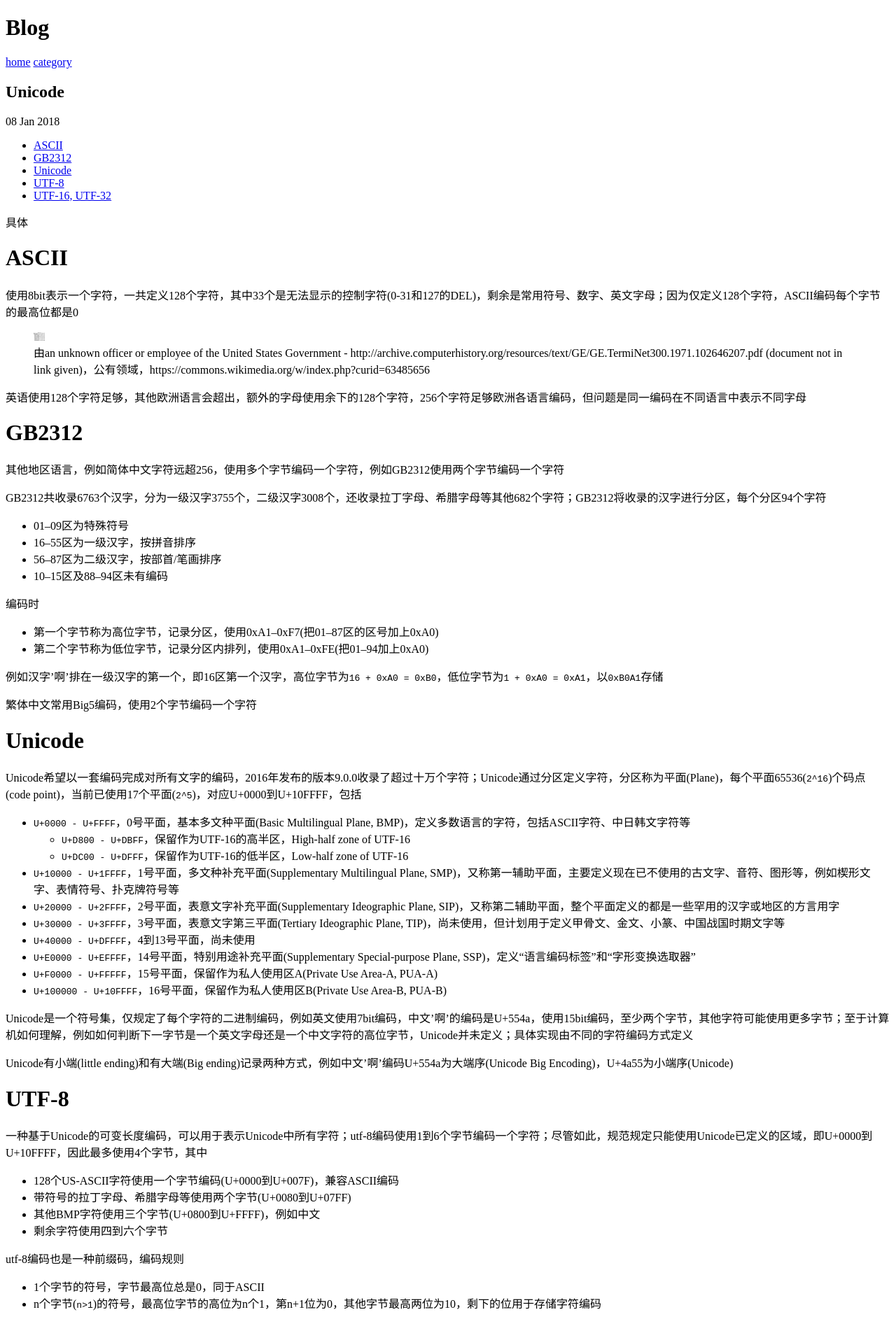
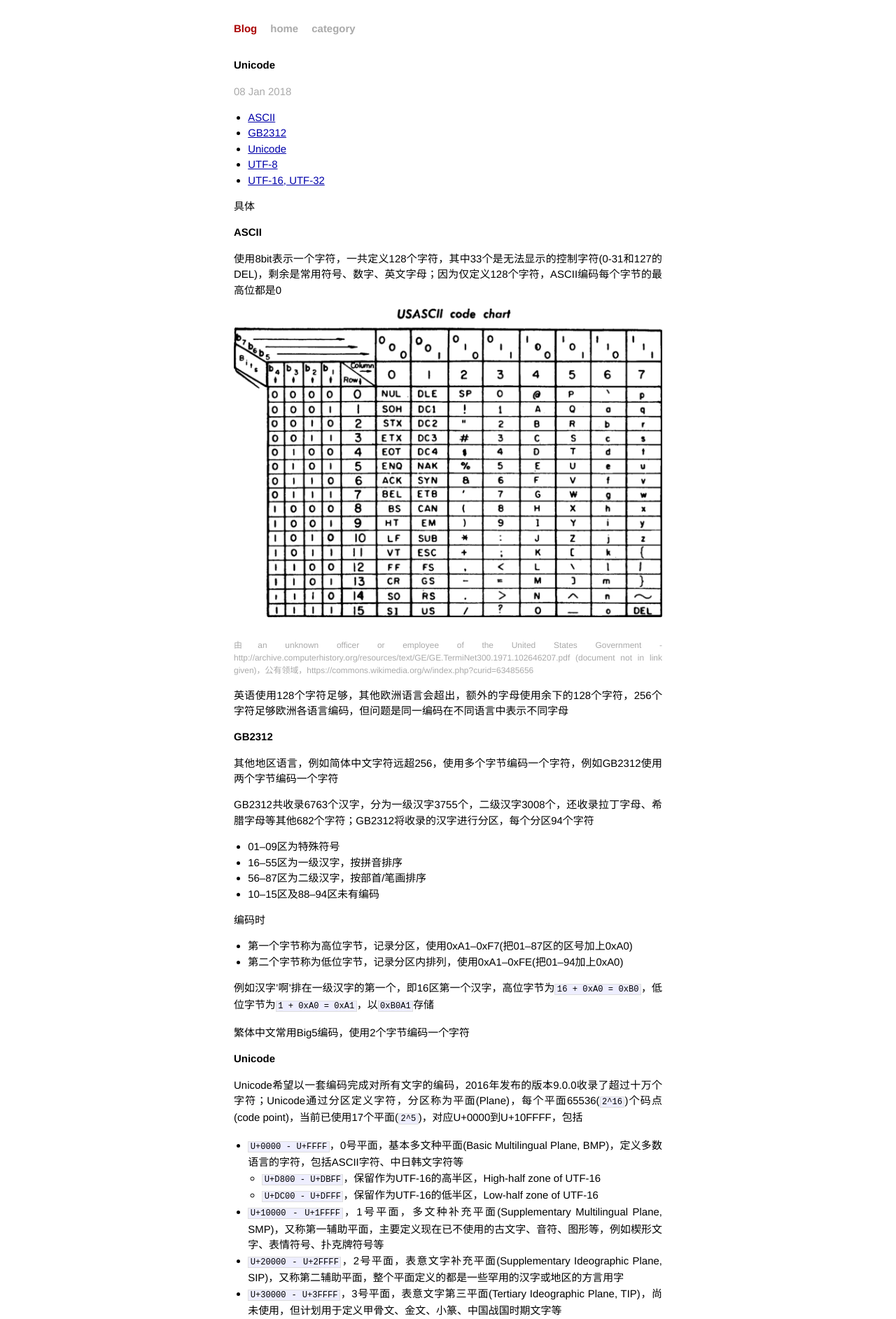
Before and after one commit to zp25/zp25.github.io, a Jekyll site: the page built from _posts/miscellaneous/2018-01-08-unicode.md, in a window 1280 px wide. Shown: the top 1885 px of the page at 70% size. Built offline with Jekyll 4.4.1, drawn with Linux system fonts in a browser that asks for light colours; comment, search, counter and statistics services are not loaded.

Commit message:
不能修改assets路径，修改unicode的导航，测试scope

```diff
--- a/_layouts/default.html
+++ b/_layouts/default.html
@@ -12,33 +12,33 @@
   <meta name="theme-color" content="#70af1a">
   <title>{{ page.title }}</title>
   <!-- app icon -->
-  <link rel="apple-touch-icon" sizes="120x120" href="assets/icon@iphone.png">
-  <link rel="apple-touch-icon" sizes="180x180" href="assets/icon@iphone-plus.png">
-  <link rel="apple-touch-icon" sizes="152x152" href="assets/icon@ipad.png">
-  <link rel="apple-touch-icon" sizes="167x167" href="assets/icon@ipad-pro.png">
+  <link rel="apple-touch-icon" sizes="120x120" href="/assets/icon@iphone.png">
+  <link rel="apple-touch-icon" sizes="180x180" href="/assets/icon@iphone-plus.png">
+  <link rel="apple-touch-icon" sizes="152x152" href="/assets/icon@ipad.png">
+  <link rel="apple-touch-icon" sizes="167x167" href="/assets/icon@ipad-pro.png">
   <!-- favicon -->
-  <link rel="icon" type="image/png" sizes="192x192" href="assets/favicon.png">
+  <link rel="icon" type="image/png" sizes="192x192" href="/assets/favicon.png">
   <!-- manifest -->
-  <link rel="manifest" href="manifest.json">
+  <link rel="manifest" href="/manifest.json">
   <!-- startup image -->
   <!-- <link rel="apple-touch-startup-image" media="(device-width: 375px) and (-webkit-device-pixel-ratio: 2)" href="/assets/startup@iphone.png"> -->
   <!-- Custom CSS -->
-  <link rel="stylesheet" href="css/main.css">
+  <link rel="stylesheet" href="/css/main.css">
   <!-- RSS Feed -->
   <link rel="alternate" type="application/atom+xml" href="feed.xml" title="feed">
   <!-- canonical -->
   <link rel="canonical" href="{{ site.url }}{{ page.url }}">
   <!-- scripts -->
-  <script defer src="scripts/polyfill.min.js"></script>
-  <script defer src="scripts/main.js"></script>
+  <script defer src="/scripts/polyfill.min.js"></script>
+  <script defer src="/scripts/main.js"></script>
 </head>
 
 <body>
   <div class="site">
     <header class="header">
       <h1 class="title">{{ site.name }}</h1>
-      <a class="anchor" href="index.html" data-trigger="navigator">home</a>
-      <a class="anchor" href="category.html" data-trigger="navigator">category</a>
+      <a class="anchor" href="/index.html" data-trigger="navigator">home</a>
+      <a class="anchor" href="/category.html" data-trigger="navigator">category</a>
     </header>
 
     {{ content }}
--- a/_posts/miscellaneous/2018-01-08-unicode.md
+++ b/_posts/miscellaneous/2018-01-08-unicode.md
@@ -4,13 +4,11 @@ title:  Unicode
 categories: miscellaneous
 ---
 
-<ul>
-  <li><a href="#ascii" data-trigger="menu">ASCII</a></li>
-  <li><a href="#gb2312" data-trigger="menu">GB2312</a></li>
-  <li><a href="#unicode" data-trigger="menu">Unicode</a></li>
-  <li><a href="#utf8" data-trigger="menu">UTF-8</a></li>
-  <li><a href="#utf" data-trigger="menu">UTF-16, UTF-32</a></li>
-</ul>
++ [ASCII](#ascii)
++ [GB2312](#gb2312)
++ [Unicode](#unicode)
++ [UTF-8](#utf8)
++ [UTF-16, UTF-32](#utf)
 
 具体
 
```
Also changed, not shown: manifest.json.
